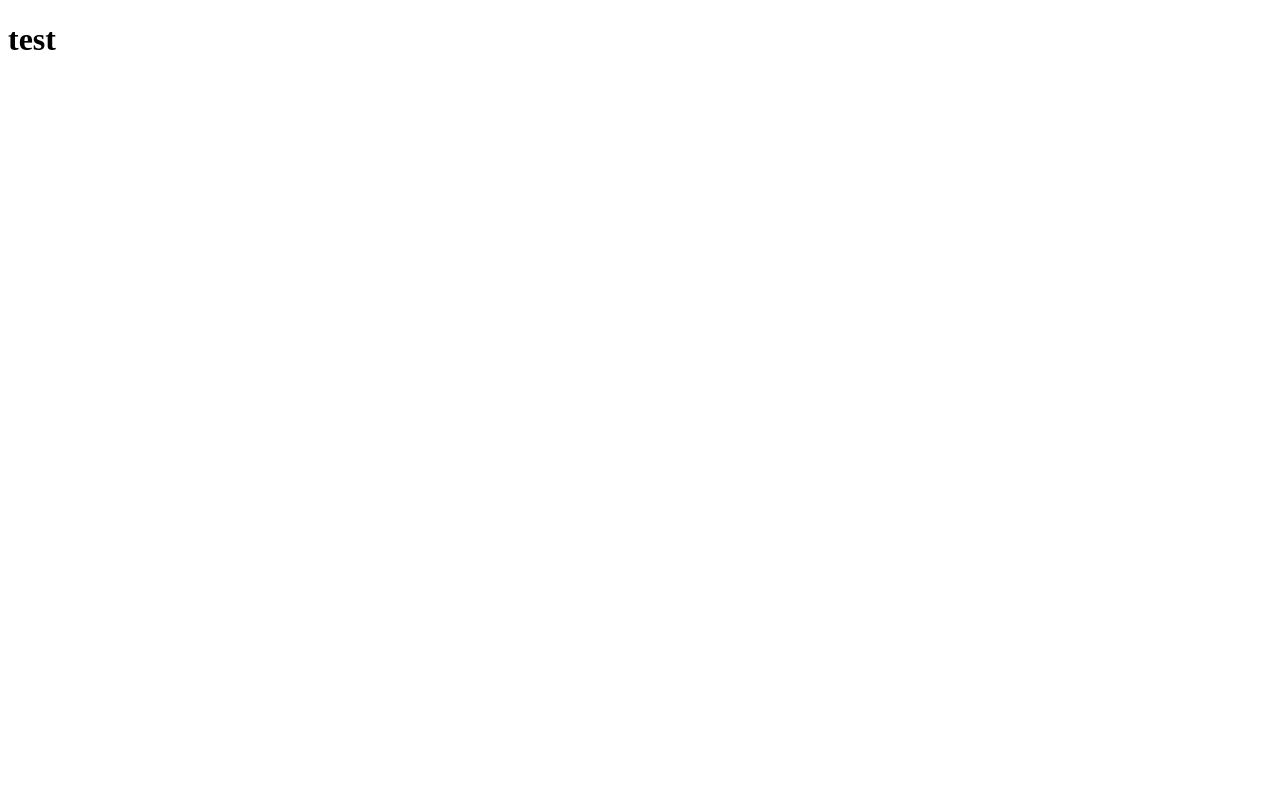
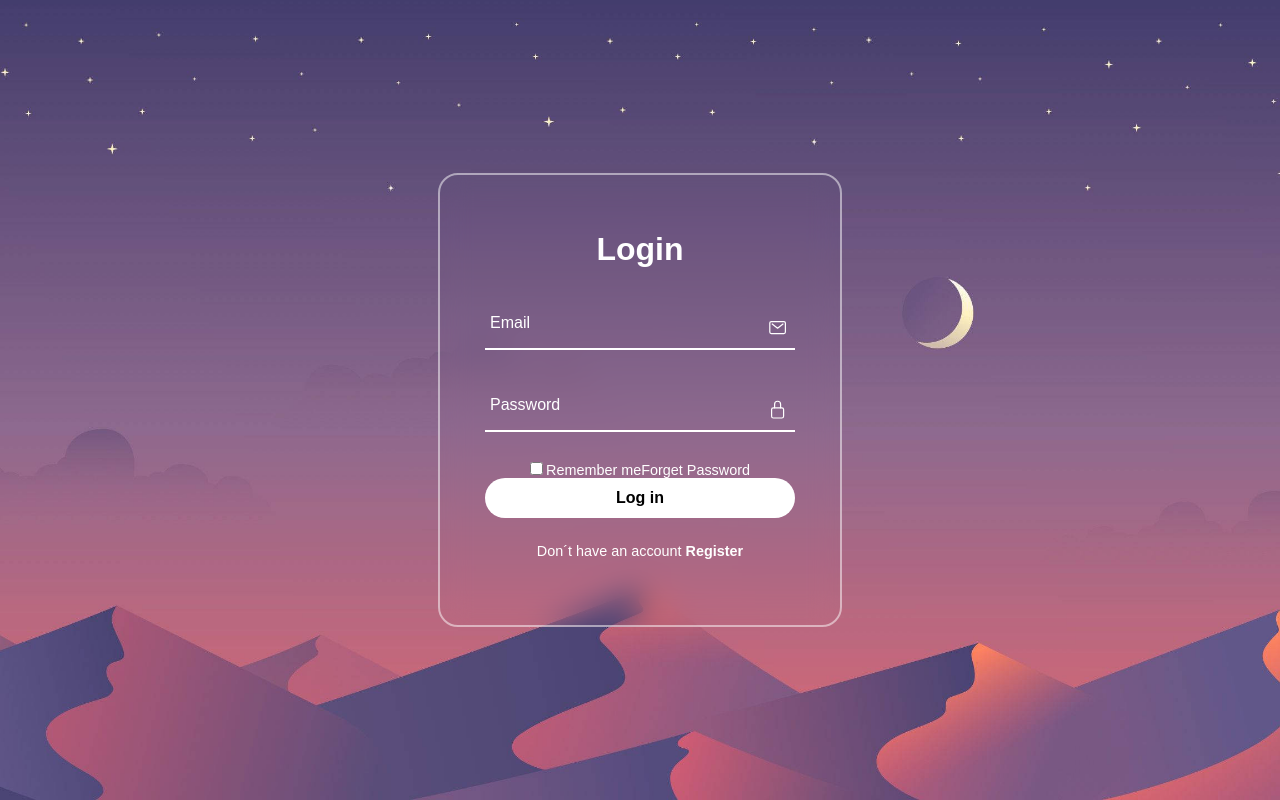
Before and after one commit to TatianaKedrova/weekend_exercise_2, a plain HTML site: page index.html in a window 1280 px wide. Drawn offline with nearby package versions, Linux system fonts and the light colour scheme.

Commit message:
Form with problem on .forget (margin)

```diff
--- a/index.html
+++ b/index.html
@@ -4,11 +4,42 @@
     <meta charset="UTF-8">
     <meta http-equiv="X-UA-Compatible" content="IE=edge">
     <meta name="viewport" content="width=device-width, initial-scale=1.0">
-    <title>Document</title>
-    <link rel="stylesheet" href="./style.css">
+    <title>Exercise</title>
+    <link rel="stylesheet" href="./style/style.css">
 </head>
 <body>
-    <h1>test</h1>
+  <div class="section">
+    <div class="form-box">
+        <div class="form-value">
+            <form action="">
+            <h2>Login</h2>
+            <div class="inputbox">
+                <ion-icon name="mail-outline"></ion-icon>
+                <input type="email" required>
+                <label for="">Email</label>
+            </div>
+            <div class="inputbox">
+                <ion-icon name="lock-closed-outline"></ion-icon>
+                <input type="password" required>
+                <label for="">Password</label>
+            </div>
+            <div class="forget">
+                <label for=""><input type="checkbox">Remember me<a href="">Forget Password</a></label>
 
+            </div>
+            <button>Log in</button>
+            <div class="register">
+                <p>Don´t have an account <a href="">Register</a></p>
+            </div>
+        </form>
+        </div>
+    </div>
+
+
+
+
+</div>
+  <script type="module" src="https://unpkg.com/ionicons@7.1.0/dist/ionicons/ionicons.esm.js"></script>
+  <script nomodule src="https://unpkg.com/ionicons@7.1.0/dist/ionicons/ionicons.js"></script>
 </body>
 </html>
--- /dev/null
+++ b/style/style.css
@@ -0,0 +1,131 @@
+*{
+    margin: 0;
+    padding: 0;
+    font-family: "poppins", sans-serif;
+}
+
+.section{
+    display: flex;
+    justify-content: center;
+    align-items: center;
+    min-height: 100vh;
+    width: 100%;
+    background: url("/background1.jpg") no-repeat;
+    background-position: center;
+    background-size: cover;
+}
+
+.form-box{
+    position: relative;
+    width: 400px;
+    height: 450px;
+    background: transparent;
+    border: 2px solid rgba(255,255,255,0.5);
+    border-radius: 20px;
+    backdrop-filter: blur(15px);
+    display: flex;
+    justify-content: center;
+    align-items: center;
+}
+
+h2{
+    font-size: 2em;
+    color: #fff;
+    text-align: center;
+}
+
+.inputbox{
+    position: relative;
+    margin: 30px 0;
+    width: 310px;
+    border-bottom: 2px solid #fff;
+}
+
+.inputbox label {
+    position: absolute;
+    top: 50%;
+    left: 5px;
+    transform: translateY(-50%);
+    color: #fff;
+    font-size: 1em;
+    pointer-events: none;
+    transition: .5s;
+}
+
+input:focus ~ label,
+input:valid ~ label{
+    top: -5px;
+}
+
+
+.inputbox input {
+    width: 100%;
+    height: 50px;
+    background: transparent;
+    border: none;
+    outline: none;
+    font-size: 1em;
+    padding: 0 35px 0 5px;
+    color: #fff;
+}
+
+.inputbox ion-icon{
+    position: absolute;
+    right: 8px;
+    color: #fff;
+    font-size: 1.2em;
+    top: 20px;
+}
+
+.forget {
+    margin: 0 -15px 0 15x;
+    font-size: .9em;
+    color: #fff;
+    display: flex;
+    justify-content: center;
+
+}
+
+.forget label input{
+    margin-right: 3px;
+    color: #fff;
+    text-decoration: none;
+}
+
+.forget label a{
+    color: #fff;
+    text-decoration: none;
+}
+
+.forget label a:hover{
+    text-decoration: underline;
+}
+
+button{
+    width: 100%;
+    height: 40px;
+    border-radius: 40px;
+    background: #fff;
+    border: none;
+    outline: none;
+    cursor: pointer;
+    font-size: 1em;
+    font-weight: 600;
+}
+
+.register{
+    font-size: .9em;
+    color: #fff;
+    text-align: center;
+    margin: 25px 0 10px;
+}
+
+.register p a{
+    text-decoration: none;
+    color: #fff;
+    font-weight: 600;
+}
+
+.register p a:hover{
+    text-decoration: underline;
+}
```
Also changed, not shown: background1.jpg (added), style.css (deleted).
